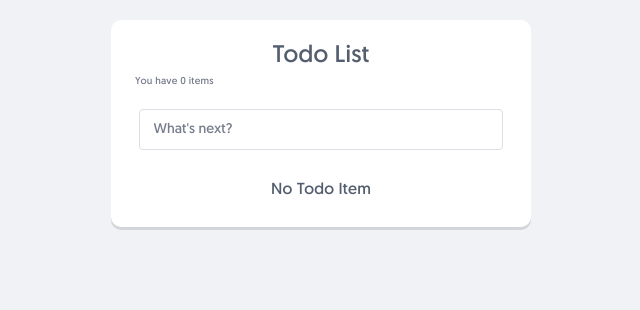
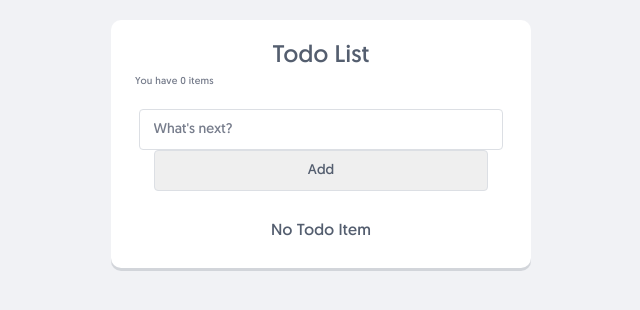
Before and after one commit to To-heeb/react-ready, a React (Vite) app: page / in a window 1280 px wide. Shown: the top 310 px of the page, without its empty margins (319-959 px from the left). Built offline with nearby package versions, Linux system fonts and the light colour scheme.

Commit message:
added submit button for submit

```diff
--- a/src/App.jsx
+++ b/src/App.jsx
@@ -99,6 +99,7 @@ function App() {
           value={input}
           onChange={(e) => setInput(e.target.value)}
         />
+        <input type="submit" className='add' value="Add" />
       </form>
       {/* checked={todo.complete ? ' checked' : ''} */}
       <ul className="todos-list">
```
Also changed, not shown: src/index.css (+18 -0 lines).
